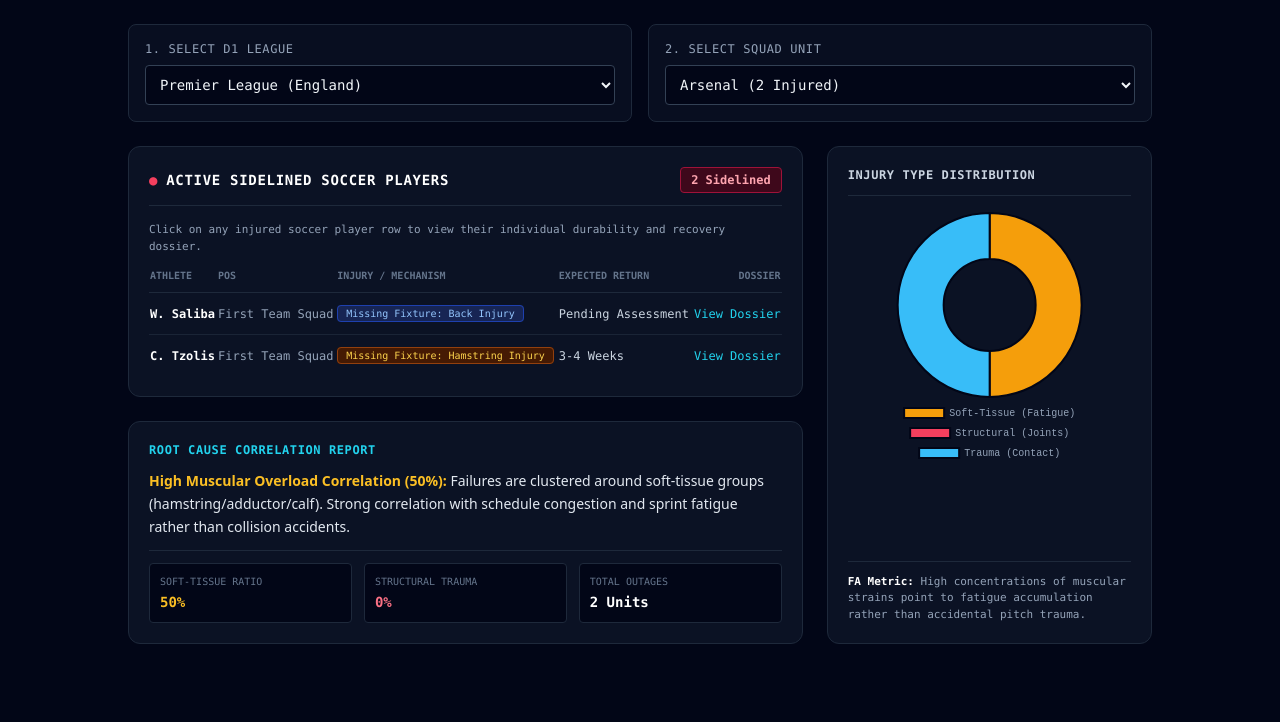
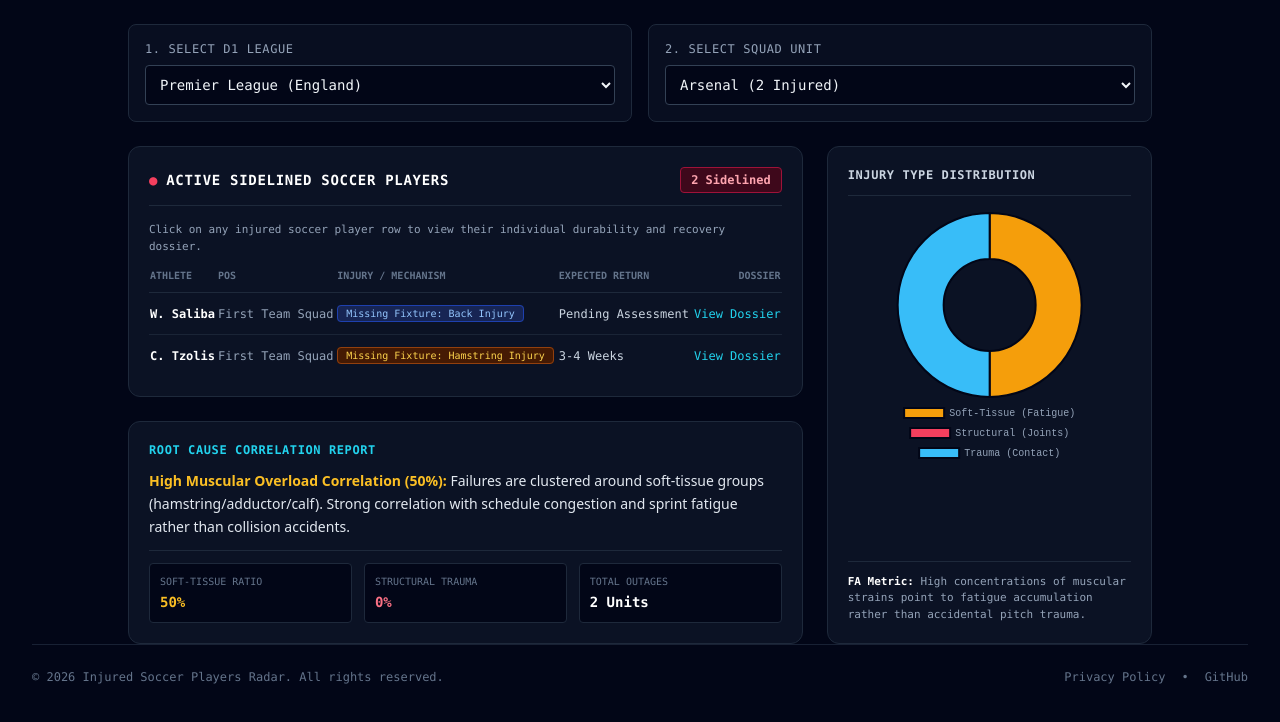
Before and after one commit to Runic12/soccer-injury-radar, a plain HTML site: page index.html in a window 1280 px wide. Shown: the part 154-876 px from the top of the page. Before the commit the page ends 830 px from the top, so only its background shows below. Drawn offline with nearby package versions, Linux system fonts and the light colour scheme.

Commit message:
Update index.html

```diff
--- a/index.html
+++ b/index.html
@@ -146,7 +146,17 @@
     </div>
 
   </div>
-
+<!-- Global Footer -->
+    <footer class="border-t border-slate-800/80 pt-6 pb-4 flex flex-wrap justify-between items-center text-xs text-slate-500 gap-4">
+      <div>
+        <span>&copy; 2026 Injured Soccer Players Radar. All rights reserved.</span>
+      </div>
+      <div class="flex items-center space-x-4">
+        <a href="/privacy.html" class="hover:text-cyan-400 transition">Privacy Policy</a>
+        <span>•</span>
+        <a href="https://github.com/Runic12/soccer-injury-tracker" target="_blank" rel="noopener noreferrer" class="hover:text-cyan-400 transition">GitHub</a>
+      </div>
+    </footer>
   <!-- Player Dossier Modal -->
   <div id="playerModal" class="fixed inset-0 bg-slate-950/80 backdrop-blur-sm hidden flex items-center justify-center p-4 z-50">
     <div class="bg-slate-900 border border-slate-700 max-w-lg w-full p-6 rounded-xl space-y-5 shadow-2xl">
```
